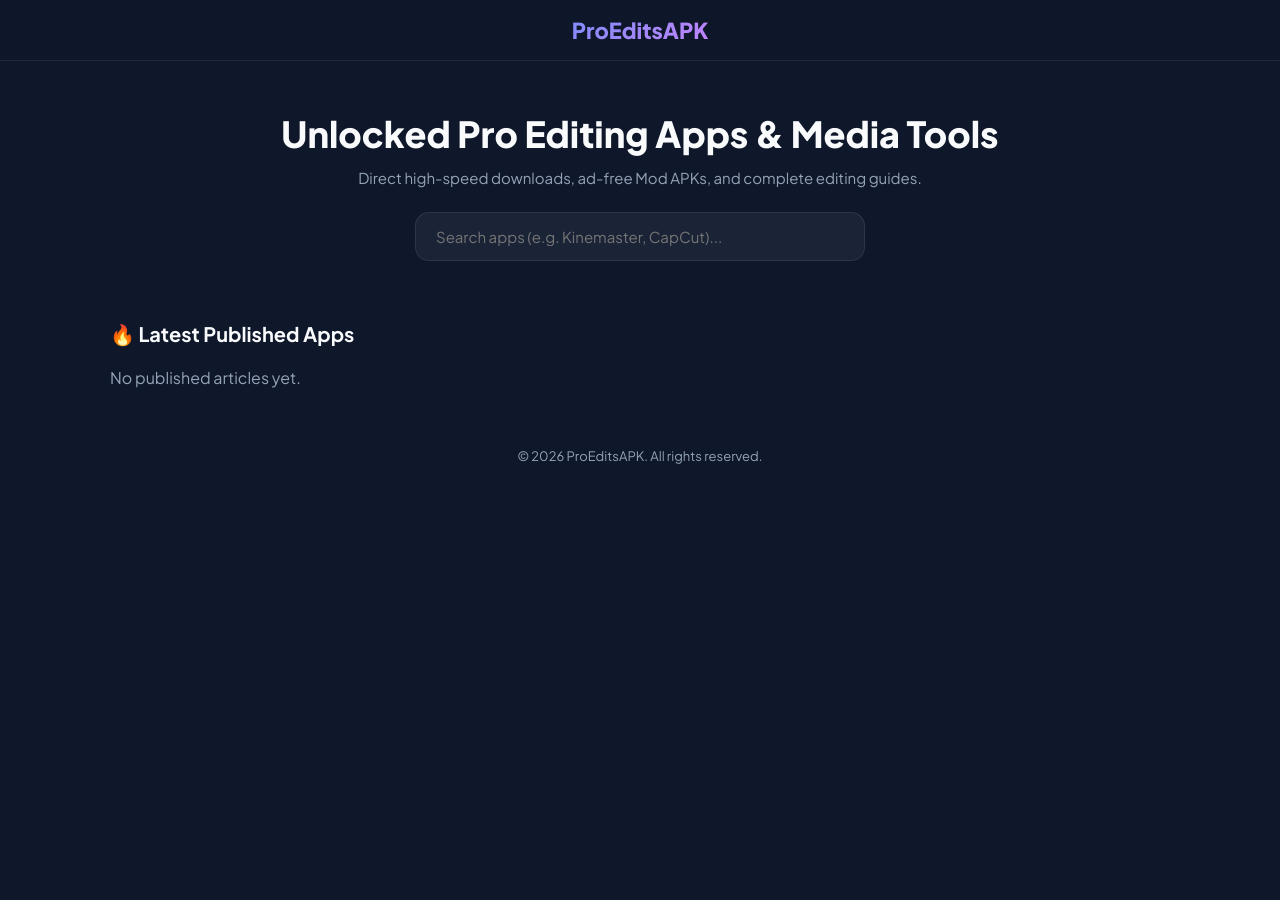
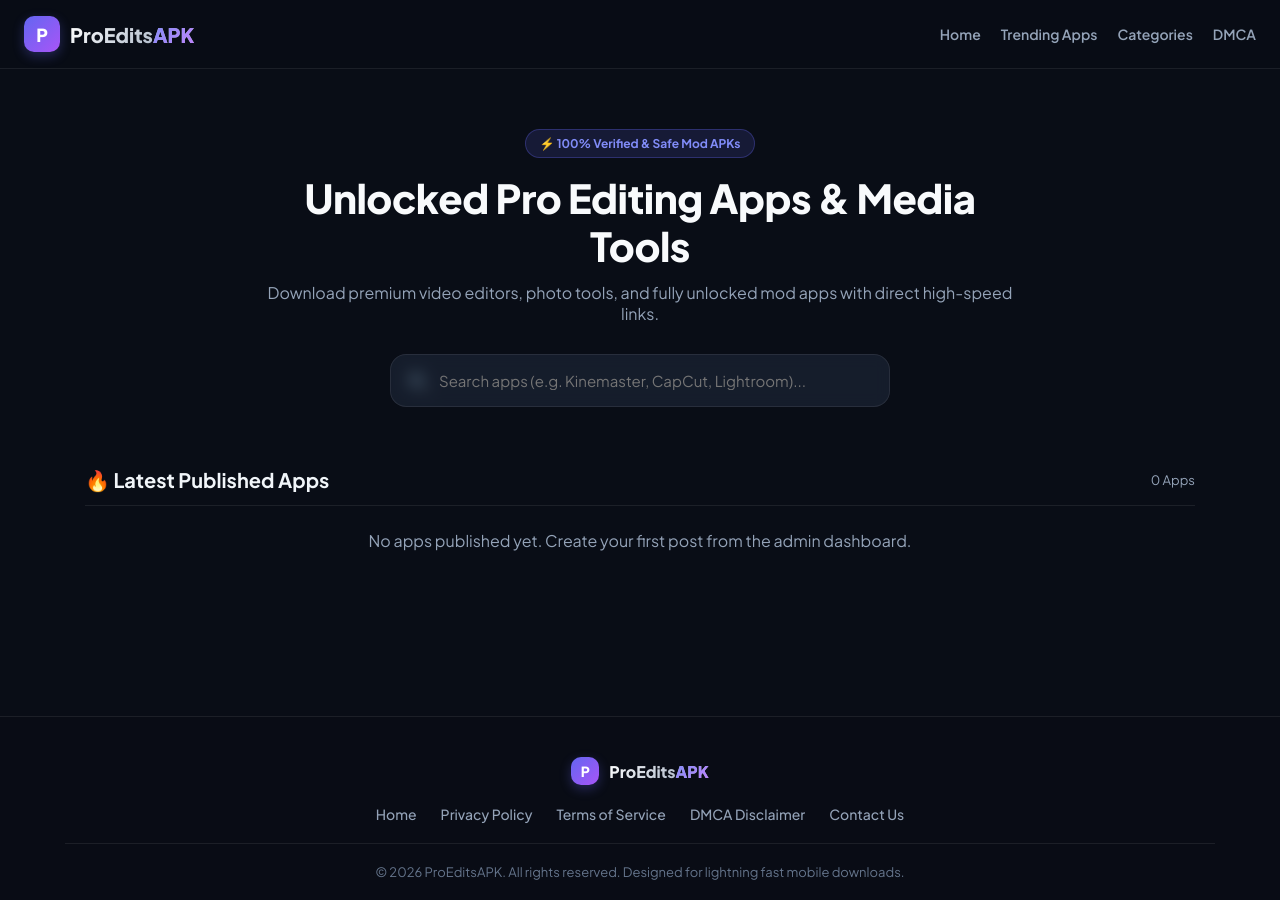
Before and after one commit to haseebaslam091-afk/proeditsapk, a Jekyll site: the page index.html, which Jekyll copies as it is, in a window 1280 px wide. Built offline with Jekyll 4.4.1, drawn with Linux system fonts in a browser that asks for light colours.

Commit message:
Update index.html

```diff
--- a/index.html
+++ b/index.html
@@ -12,110 +12,197 @@
 
     <style>
         :root {
-            --bg-dark: #0f172a;
-            --card-bg: rgba(30, 41, 59, 0.7);
+            --bg-dark: #090d16;
+            --card-bg: rgba(30, 41, 59, 0.5);
             --primary: #6366f1;
+            --primary-glow: rgba(99, 102, 241, 0.3);
+            --accent: #22c55e;
             --text-main: #f8fafc;
             --text-muted: #94a3b8;
             --glass-border: rgba(255, 255, 255, 0.08);
         }
 
         * { margin: 0; padding: 0; box-sizing: border-box; font-family: 'Plus Jakarta Sans', sans-serif; }
-        body { background: var(--bg-dark); color: var(--text-main); min-height: 100vh; padding-bottom: 60px; }
+        body { background: var(--bg-dark); color: var(--text-main); min-height: 100vh; display: flex; flex-direction: column; }
 
+        /* Header & Navbar */
         header {
-            background: rgba(15, 23, 42, 0.85);
+            background: rgba(9, 13, 22, 0.85);
             backdrop-filter: blur(12px);
             border-bottom: 1px solid var(--glass-border);
             position: sticky; top: 0; z-index: 100;
             padding: 16px 24px;
-            display: flex; justify-content: center; align-items: center;
+            display: flex; justify-content: space-between; align-items: center;
         }
 
-        .logo { font-size: 22px; font-weight: 800; background: linear-gradient(135deg, #818cf8, #c084fc); -webkit-background-clip: text; -webkit-text-fill-color: transparent; text-decoration: none; }
+        .logo-container { display: flex; align-items: center; gap: 10px; text-decoration: none; }
+        .logo-icon {
+            width: 36px; height: 36px; background: linear-gradient(135deg, #6366f1, #a855f7);
+            border-radius: 10px; display: flex; align-items: center; justify-content: center;
+            font-weight: 800; font-size: 18px; color: white; box-shadow: 0 4px 12px var(--primary-glow);
+        }
+        .logo-text { font-size: 20px; font-weight: 800; background: linear-gradient(135deg, #ffffff, #94a3b8); -webkit-background-clip: text; -webkit-text-fill-color: transparent; }
+        .logo-text span { background: linear-gradient(135deg, #818cf8, #c084fc); -webkit-background-clip: text; -webkit-text-fill-color: transparent; }
 
-        .hero { text-align: center; padding: 50px 20px 30px; max-width: 800px; margin: 0 auto; }
-        .hero h1 { font-size: 36px; font-weight: 800; margin-bottom: 12px; }
-        .hero p { color: var(--text-muted); font-size: 15px; margin-bottom: 25px; }
+        .nav-links { display: flex; gap: 20px; align-items: center; }
+        .nav-links a { color: var(--text-muted); text-decoration: none; font-size: 14px; font-weight: 600; transition: color 0.2s; }
+        .nav-links a:hover { color: var(--text-main); }
 
+        /* Hero Section */
+        .hero { text-align: center; padding: 60px 20px 40px; max-width: 800px; margin: 0 auto; }
+        .hero-badge { background: rgba(99, 102, 241, 0.15); color: #818cf8; padding: 6px 14px; border-radius: 20px; font-size: 12px; font-weight: 700; display: inline-block; margin-bottom: 16px; border: 1px solid rgba(99, 102, 241, 0.3); }
+        .hero h1 { font-size: 40px; font-weight: 800; margin-bottom: 12px; line-height: 1.2; letter-spacing: -0.5px; }
+        .hero p { color: var(--text-muted); font-size: 16px; margin-bottom: 30px; }
+
+        .search-box { position: relative; max-width: 500px; margin: 0 auto; }
         .search-box input {
-            width: 100%; max-width: 450px; padding: 14px 20px; background: rgba(30, 41, 59, 0.8); border: 1px solid var(--glass-border); border-radius: 14px; color: white; font-size: 15px; outline: none;
+            width: 100%; padding: 16px 20px 16px 48px; background: rgba(30, 41, 59, 0.6);
+            border: 1px solid var(--glass-border); border-radius: 16px; color: white; font-size: 15px; outline: none;
+            backdrop-filter: blur(8px); transition: border-color 0.2s, box-shadow 0.2s;
         }
+        .search-box input:focus { border-color: var(--primary); box-shadow: 0 0 20px var(--primary-glow); }
+        .search-icon { position: absolute; left: 18px; top: 50%; transform: translateY(-50%); color: var(--text-muted); font-size: 18px; }
 
-        .container { max-width: 1100px; margin: 30px auto 0; padding: 0 20px; }
-        .grid { display: grid; grid-template-columns: repeat(auto-fill, minmax(280px, 1fr)); gap: 20px; margin-top: 20px; }
+        /* Main Content Grid */
+        .container { max-width: 1150px; margin: 20px auto 60px; padding: 0 20px; flex-grow: 1; width: 100%; }
+        .section-header { display: flex; justify-content: space-between; align-items: center; margin-bottom: 24px; border-bottom: 1px solid var(--glass-border); padding-bottom: 12px; }
+        .section-title { font-size: 20px; font-weight: 700; color: #f1f5f9; display: flex; align-items: center; gap: 8px; }
+
+        .grid { display: grid; grid-template-columns: repeat(auto-fill, minmax(300px, 1fr)); gap: 22px; }
 
         .card {
-            background: var(--card-bg); border: 1px solid var(--glass-border); border-radius: 18px; padding: 20px; text-decoration: none; color: var(--text-main); display: flex; flex-direction: column; justify-content: space-between;
+            background: var(--card-bg); border: 1px solid var(--glass-border); border-radius: 20px; padding: 22px;
+            text-decoration: none; color: var(--text-main); display: flex; flex-direction: column; justify-content: space-between;
+            backdrop-filter: blur(10px); transition: transform 0.2s, border-color 0.2s, box-shadow 0.2s;
         }
-        .card:hover { border-color: rgba(99, 102, 241, 0.5); }
+        .card:hover { transform: translateY(-4px); border-color: rgba(99, 102, 241, 0.4); box-shadow: 0 12px 30px rgba(0, 0, 0, 0.5); }
 
-        .card-badge { background: rgba(34, 197, 94, 0.15); color: #4ade80; padding: 4px 10px; border-radius: 6px; font-size: 11px; font-weight: 700; width: fit-content; margin-bottom: 10px; }
-        .card h3 { font-size: 18px; font-weight: 700; margin-bottom: 8px; }
-        .card p { font-size: 13px; color: var(--text-muted); margin-bottom: 16px; }
+        .card-top { display: flex; justify-content: space-between; align-items: flex-start; margin-bottom: 12px; }
+        .card-badge { background: rgba(34, 197, 94, 0.15); color: #4ade80; padding: 4px 10px; border-radius: 8px; font-size: 11px; font-weight: 700; }
+        .card h3 { font-size: 18px; font-weight: 700; margin-bottom: 8px; color: #f8fafc; }
+        .card p { font-size: 13px; color: var(--text-muted); margin-bottom: 20px; line-height: 1.5; }
 
-        .card-footer { display: flex; justify-content: space-between; align-items: center; font-size: 12px; color: #64748b; border-top: 1px solid var(--glass-border); padding-top: 12px; }
-        .btn-download { background: var(--primary); color: white; padding: 6px 12px; border-radius: 8px; font-weight: 700; }
+        .card-footer { display: flex; justify-content: space-between; align-items: center; font-size: 12px; color: #64748b; border-top: 1px solid var(--glass-border); padding-top: 14px; }
+        .btn-download { background: var(--primary); color: white; padding: 8px 16px; border-radius: 10px; font-weight: 700; transition: background 0.2s; }
+        .btn-download:hover { background: #4f46e5; }
 
-        footer { text-align: center; margin-top: 60px; color: var(--text-muted); font-size: 13px; }
+        /* Footer */
+        footer {
+            background: rgba(9, 13, 22, 0.9);
+            border-top: 1px solid var(--glass-border);
+            padding: 40px 20px 20px;
+            margin-top: auto;
+        }
+        .footer-content { max-width: 1150px; margin: 0 auto; display: flex; flex-direction: column; gap: 20px; align-items: center; text-align: center; }
+        .footer-links { display: flex; gap: 24px; flex-wrap: wrap; justify-content: center; }
+        .footer-links a { color: var(--text-muted); text-decoration: none; font-size: 14px; font-weight: 500; transition: color 0.2s; }
+        .footer-links a:hover { color: var(--primary); }
+        .copyright { color: #64748b; font-size: 13px; border-top: 1px solid var(--glass-border); width: 100%; padding-top: 20px; }
+
+        @media(max-width: 600px) {
+            .nav-links { display: none; }
+            .hero h1 { font-size: 30px; }
+        }
     </style>
 </head>
 <body>
 
     <header>
-        <a href="/" class="logo">ProEditsAPK</a>
+        <a href="/" class="logo-container">
+            <div class="logo-icon">P</div>
+            <div class="logo-text">ProEdits<span>APK</span></div>
+        </a>
+        <nav class="nav-links">
+            <a href="/">Home</a>
+            <a href="#apps">Trending Apps</a>
+            <a href="#categories">Categories</a>
+            <a href="#dmca">DMCA</a>
+        </nav>
     </header>
 
     <section class="hero">
+        <div class="hero-badge">⚡ 100% Verified & Safe Mod APKs</div>
         <h1>Unlocked Pro Editing Apps & Media Tools</h1>
-        <p>Direct high-speed downloads, ad-free Mod APKs, and complete editing guides.</p>
+        <p>Download premium video editors, photo tools, and fully unlocked mod apps with direct high-speed links.</p>
+
         <div class="search-box">
-            <input type="text" id="searchInput" placeholder="Search apps (e.g. Kinemaster, CapCut)..." onkeyup="filterApps()">
+            <span class="search-icon">🔍</span>
+            <input type="text" id="searchInput" placeholder="Search apps (e.g. Kinemaster, CapCut, Lightroom)..." onkeyup="filterApps()">
         </div>
     </section>
 
-    <main class="container">
-        <h2 style="font-size: 20px;">🔥 Latest Published Apps</h2>
+    <main class="container" id="apps">
+        <div class="section-header">
+            <div class="section-title">🔥 Latest Published Apps</div>
+            <span style="font-size: 13px; color: var(--text-muted);" id="appCount">Loading...</span>
+        </div>
+
         <div class="grid" id="appsGrid">
-            <p style="color: var(--text-muted);">Loading latest posts...</p>
+            <p style="color: var(--text-muted); grid-column: 1/-1; text-align: center; padding: 40px;">Fetching latest apps from server...</p>
         </div>
     </main>
 
     <footer>
-        <p>© 2026 ProEditsAPK. All rights reserved.</p>
+        <div class="footer-content">
+            <div class="logo-container">
+                <div class="logo-icon" style="width: 28px; height: 28px; font-size: 14px;">P</div>
+                <div class="logo-text" style="font-size: 16px;">ProEdits<span>APK</span></div>
+            </div>
+            <div class="footer-links">
+                <a href="/">Home</a>
+                <a href="#">Privacy Policy</a>
+                <a href="#">Terms of Service</a>
+                <a href="#">DMCA Disclaimer</a>
+                <a href="#">Contact Us</a>
+            </div>
+            <div class="copyright">
+                © 2026 ProEditsAPK. All rights reserved. Designed for lightning fast mobile downloads.
+            </div>
+        </div>
     </footer>
 
     <script>
         async function fetchPosts() {
             const grid = document.getElementById('appsGrid');
+            const countEl = document.getElementById('appCount');
             try {
                 const res = await fetch('https://api.github.com/repos/haseebaslam091-afk/proeditsapk/contents/_posts');
                 if(!res.ok) throw new Error("No posts found");
 
                 const files = await res.json();
                 let html = '';
+                let count = 0;
 
                 for(let file of files) {
                     if(file.name.endsWith('.md') || file.name.endsWith('.html')) {
+                        count++;
                         const cleanSlug = file.name.replace(/\.md$/, '').replace(/\.html$/, '').replace(/^\d{4}-\d{2}-\d{2}-/, '');
                         const displayTitle = cleanSlug.replace(/-/g, ' ').replace(/\b\w/g, l => l.toUpperCase());
 
                         html += `
                             <a href="/${cleanSlug}" class="card">
-                                <span class="card-badge">PRO UNLOCKED</span>
-                                <h3>${displayTitle}</h3>
-                                <p>Latest premium unlocked version with zero ads and high speed download link.</p>
+                                <div>
+                                    <div class="card-top">
+                                        <span class="card-badge">PRO UNLOCKED</span>
+                                        <span style="font-size: 11px; color: var(--text-muted);">v8.4.2</span>
+                                    </div>
+                                    <h3>${displayTitle}</h3>
+                                    <p>Fully unlocked premium version, zero ads, all filters and export features enabled.</p>
+                                </div>
                                 <div class="card-footer">
-                                    <span>Verified Safe</span>
-                                    <span class="btn-download">Download ⚡</span>
+                                    <span>⚡ Direct Download</span>
+                                    <span class="btn-download">Get APK</span>
                                 </div>
                             </a>
                         `;
                     }
                 }
-                grid.innerHTML = html || '<p style="color:var(--text-muted);">No published articles yet. Create one from Admin Panel!</p>';
+
+                countEl.innerText = `${count} Apps Available`;
+                grid.innerHTML = html || '<p style="color:var(--text-muted); grid-column: 1/-1; text-align: center;">No published articles yet. Publish one via Admin Panel!</p>';
             } catch(e) {
-                grid.innerHTML = '<p style="color:var(--text-muted);">No published articles yet.</p>';
+                countEl.innerText = `0 Apps`;
+                grid.innerHTML = '<p style="color:var(--text-muted); grid-column: 1/-1; text-align: center;">No apps published yet. Create your first post from the admin dashboard.</p>';
             }
         }
 
```
